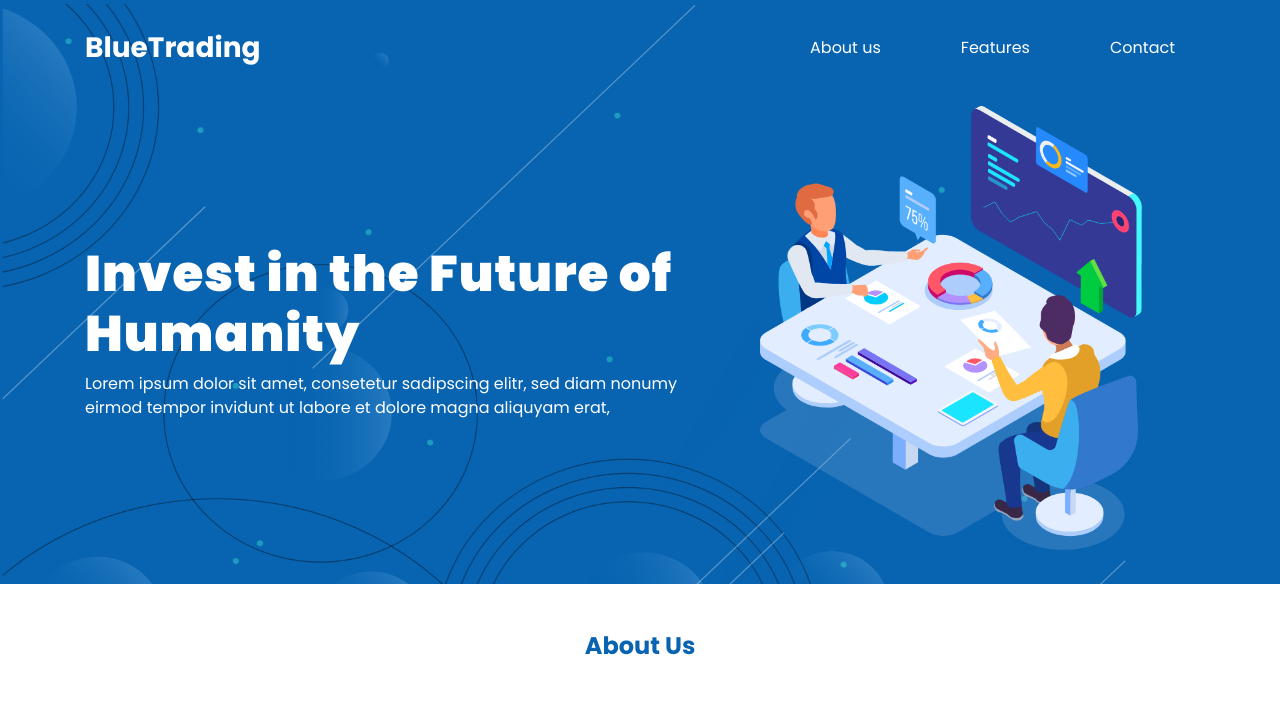
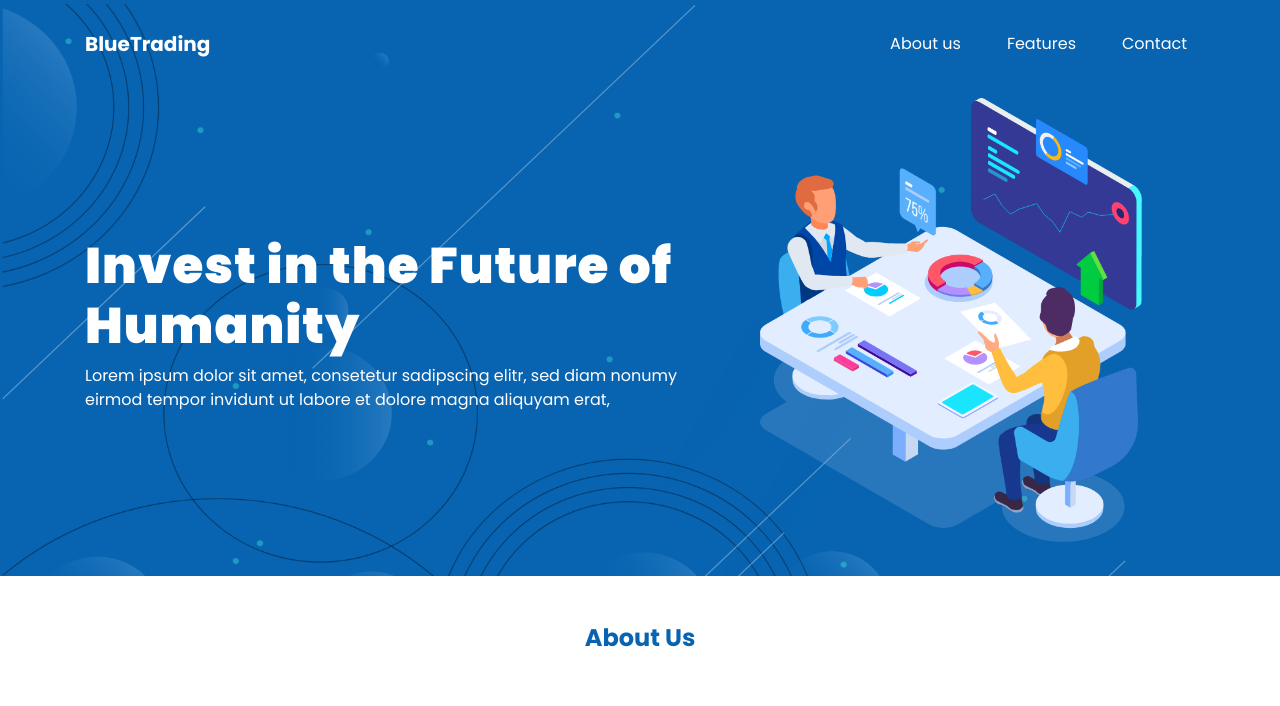
Before and after one commit to heyjii/BootstrapExample, a plain HTML site: page index.html in a window 1280 px wide. Shown: the top 706 px of the page. Drawn offline with nearby package versions, Linux system fonts and the light colour scheme.

Commit message:
Added Navigation Bar.

```diff
--- a/css/styles.css
+++ b/css/styles.css
@@ -28,10 +28,26 @@ body {font-family: 'Poppins',sans-serif;}
     display: inline;
 }
 
+.navbar-custom {
+    padding: 0;
+}
+
 .logo {
-    margin: auto;
     color: white;
     font-weight: 700;
+}
+
+.navbar-light .navbar-brand{
+    color: white;
+    font-weight: 700;
+}
+
+.navbar-light .navbar-nav .nav-link{
+    color: white;
+}
+
+.nav-icon {
+    background-color: white;
 }
 
 .list {
@@ -42,6 +58,7 @@ body {font-family: 'Poppins',sans-serif;}
 
 .list-a {
     color: white;
+    margin-left: 30px;
 }
 
 .banner-text {
--- a/index.html
+++ b/index.html
@@ -6,6 +6,7 @@
     <meta name="viewport" content="width=device-width, initial-scale=1.0">
     <title>Training</title>
     <link href="https://fonts.googleapis.com/css2?family=Poppins:wght@400;700;900&display=swap" rel="stylesheet">
+    <script src="https://code.jquery.com/jquery-3.5.1.min.js"></script>
     <link rel="stylesheet" href="https://stackpath.bootstrapcdn.com/bootstrap/4.5.0/css/bootstrap.min.css" integrity="sha384-9aIt2nRpC12Uk9gS9baDl411NQApFmC26EwAOH8WgZl5MYYxFfc+NcPb1dKGj7Sk" crossorigin="anonymous">
     <script src="https://stackpath.bootstrapcdn.com/bootstrap/4.5.0/js/bootstrap.min.js" integrity="sha384-OgVRvuATP1z7JjHLkuOU7Xw704+h835Lr+6QL9UvYjZE3Ipu6Tp75j7Bh/kR0JKI" crossorigin="anonymous"></script>
     <script src="https://kit.fontawesome.com/38366c3fd6.js" crossorigin="anonymous"></script>
@@ -18,16 +19,25 @@
     <section class="main-header-section">
         <br>
         <div class="container main-header-wrap">
-            <div class="row nav-logo-wrap">
-                <h3 class="col-lg-7 logo">BlueTrading</h3>
-                <nav class="col-lg-5">
-                    <ul class="list-group list-group-horizontal">
-                        <li class="list-group-item flex-fill list"><a class="list-a" href="#">About us</a></li>
-                        <li class="list-group-item flex-fill list"><a class="list-a" href="#">Features</a></li>
-                        <li class="list-group-item flex-fill list"><a class="list-a" href="#">Contact</a></li>
-                    </ul>
-                </nav>
-            </div>
+            <nav class="navbar navbar-expand-lg navbar-light bg-transparent navbar-custom">
+                <a class="navbar-brand" href="#">BlueTrading</a>
+                <button class="navbar-toggler nav-icon" type="button" data-toggle="collapse" data-target="#navbarNav" aria-controls="navbarNav" aria-expanded="false" aria-label="Toggle navigation">
+                  <span class="navbar-toggler-icon"></span>
+                </button>
+                <div class="collapse navbar-collapse" id="navbarNav">
+                  <ul class="navbar-nav ml-auto">
+                    <li class="nav-item">
+                      <a class="nav-link list-a" href="#">About us</a>
+                    </li>
+                    <li class="nav-item">
+                      <a class="nav-link list-a" href="#">Features</a>
+                    </li>
+                    <li class="nav-item">
+                      <a class="nav-link list-a" href="#">Contact</a>
+                    </li>
+                  </ul>
+                </div>
+              </nav>
             <br>
             <div class="row banner-wrap">
                 <div class="col-lg-7 banner-text">
```
